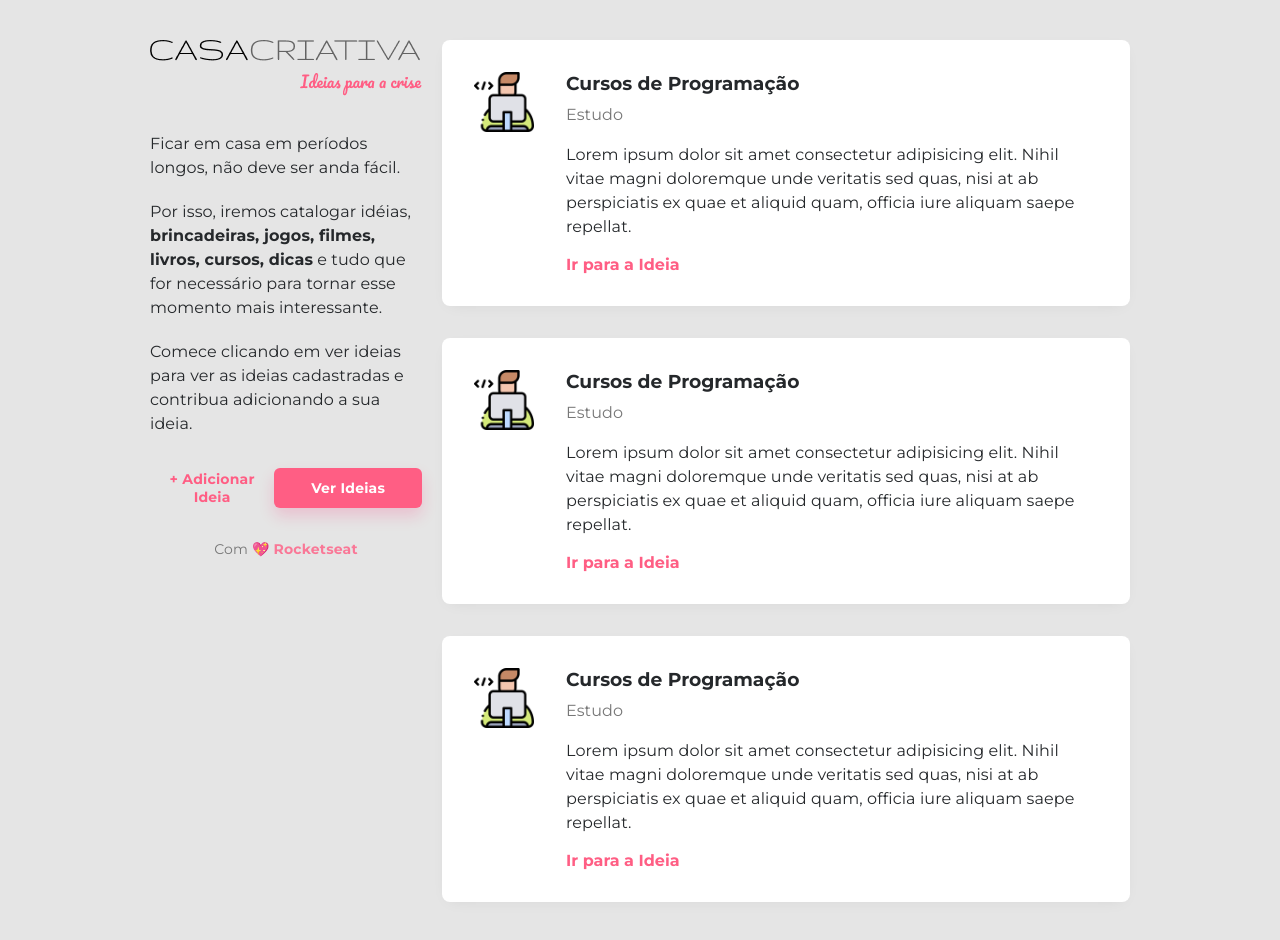
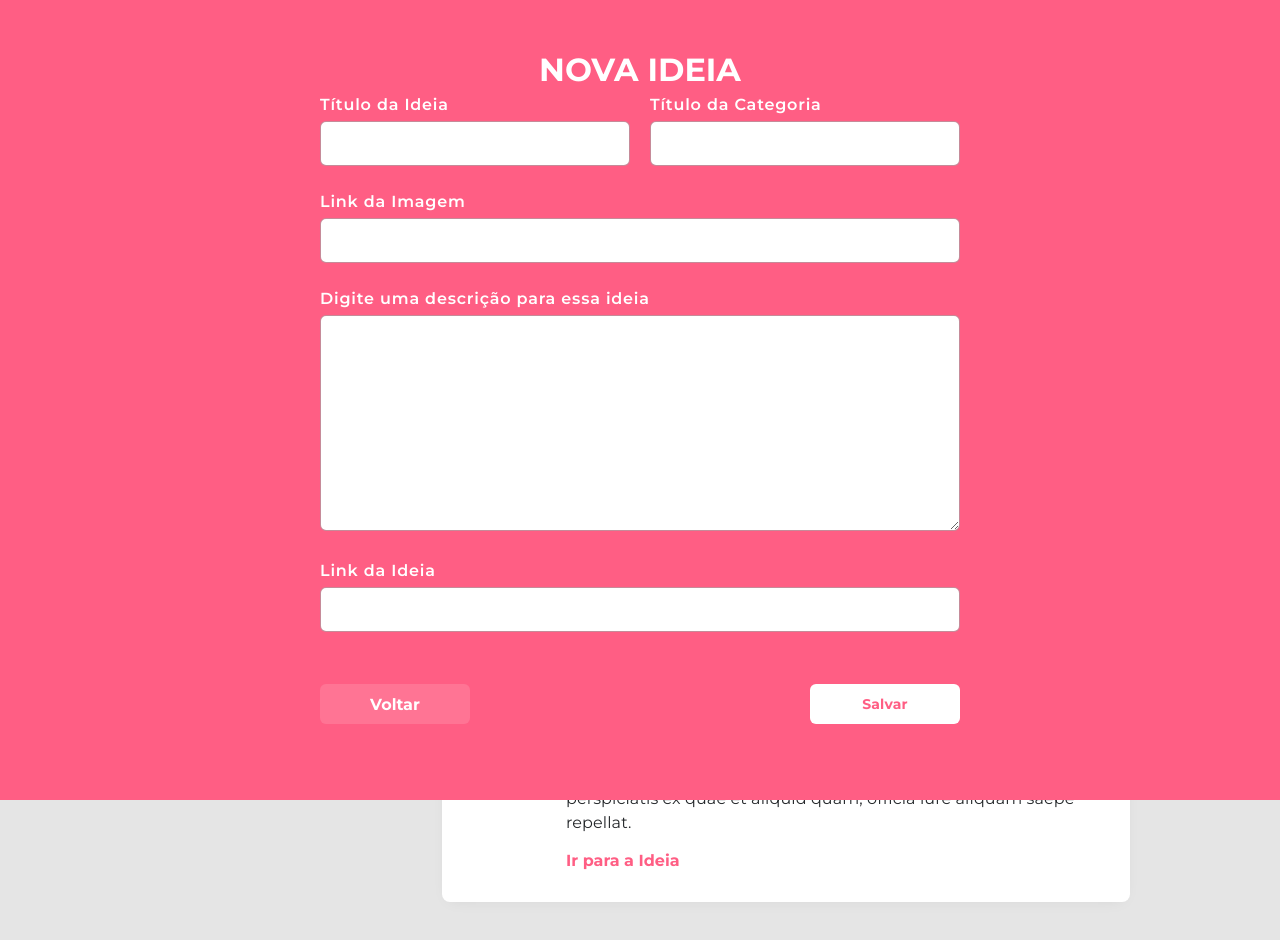
Before and after one commit to Hiago-Maitan/Casa_Criativa, a plain HTML site: page index.html in a window 1280 px wide. Both pictures are taken after a click on the button "+ Adicionar Ideia". Drawn offline with Linux system fonts and the light colour scheme.

Commit message:
add modal

```diff
--- a/index.html
+++ b/index.html
@@ -42,7 +42,7 @@
 
 
             <section id="buttons">
-                <button>+ Adicionar Ideia</button>
+                <button id="btnAddIdea" onclick="onOff()">+ Adicionar Ideia</button>
                 <button class="fat">Ver Ideias</button>
             </section>
 
@@ -98,6 +98,47 @@
 
     </div>
 
+    <!-- Modal -->
+
+    <div id="modal" class="hide">
+        <div class="content">
+            <h1>Nova Ideia</h1>
+
+            <form action="">
+
+                <div class="input-wrapper">
+                    <label for="title">Título da Ideia</label>
+                    <input type="text" name="title">
+                </div>
+
+                <div class="input-wrapper">
+                    <label for="category">Título da Categoria</label>
+                    <input type="text" name="category">
+                </div>
+
+                <div class="input-wrapper">
+                    <label for="image">Link da Imagem</label>
+                    <input type="url" name="image">
+                </div>
+
+                <div class="input-wrapper">
+                    <label for="description">Digite uma descrição para essa ideia</label>
+                    <textarea name="description" cols="30" rows="10"></textarea>
+                </div>
+
+                <div class="input-wrapper">
+                    <label for="link">Link da Ideia</label>
+                    <input type="url" name="link">
+                </div>
+
+                <a href="#" onclick="onOff()">Voltar</a>
+                <button>Salvar</button>
+
+            </form>
+        </div>
+    </div>
+
+    <script src="script.js"></script>
 </body>
 
 </html>
--- /dev/null
+++ b/script.js
@@ -0,0 +1,6 @@
+function onOff() {
+    document
+        .querySelector("div#modal")
+        .classList
+        .toggle("hide")
+}
--- a/style.css
+++ b/style.css
@@ -105,7 +105,7 @@ footer {
     color: #777;
 }
 
-footer a{
+footer a {
     opacity: 0.8;
 }
 
@@ -140,3 +140,119 @@ footer a{
 .idea .description {
     margin: 16px 0;
 }
+
+/* Modal */
+
+#modal {
+    background-color: #ff5E84;
+
+    position: absolute;
+    top: 0;
+
+    width: 100vw;
+    height: 100%;
+
+    display: flex;
+    justify-content: center;
+
+    transition: 400ms;
+}
+
+#modal .content {
+    margin-top: 50px;
+
+    color: white;
+}
+
+#modal .content h1 {
+    text-align: center;
+    text-transform: uppercase;
+}
+
+#modal form {
+    width: 80%;
+    max-width: 800px;
+
+    margin: 0 auto;
+
+    display: grid;
+    grid-template-columns: 1fr 1fr;
+    gap: 20px;
+}
+
+.content form div:nth-child(3),
+.content form div:nth-child(4),
+.content form div:nth-child(5) {
+    grid-column: span 2;
+}
+
+form input, form textarea {
+    width: 100%;
+
+    padding: 12px;
+
+    border-radius: 6px;
+    border: 1px solid rgba(141, 25, 52, 0.5);
+
+    outline: none;
+
+    font-size: 16px;
+}
+
+form label {
+    font-weight: 600;
+    line-height: 32px;
+    letter-spacing: 0.8px;
+}
+
+form a {
+    width: 150px;
+    height: 40px;
+
+    background-color: #ffffff22;
+    color: white;
+    border-radius: 6px;
+
+    display: flex;
+    align-items: center;
+    justify-content: center;
+
+    align-self: end;
+    transition: 400ms;
+}
+
+form a:hover {
+    background-color: white;
+    color: #ff5E84;
+    text-decoration: none;
+}
+
+form button {
+    background: white;
+
+    width: 150px;
+    height: 40px;
+
+    border-radius: 6px;
+
+    cursor: pointer;
+
+    margin-top: 32px;
+
+    grid-column: 2;
+    justify-self: end;
+
+    transition: 400ms;
+}
+
+form button:hover {
+    background-color: #0984E3;
+    color: white;
+
+    text-decoration: none;
+}
+
+#modal.hide {
+    opacity: 0;
+    visibility: hidden;
+}
```
